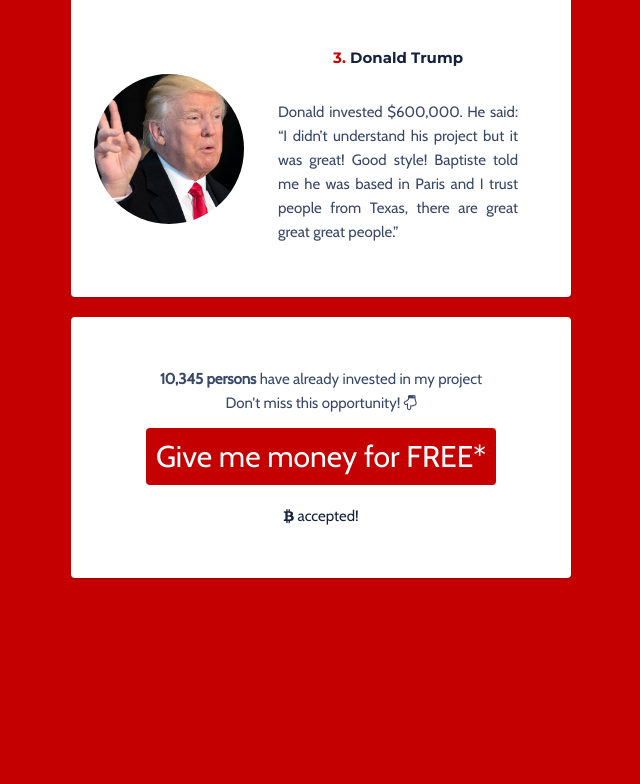
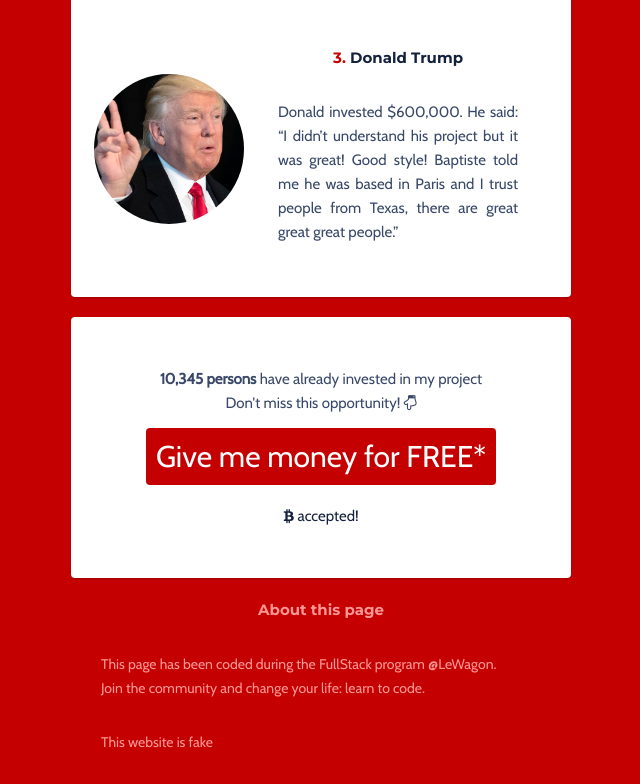
Before and after one commit to baphorn/profile, a plain HTML site: page index.html in a window 1280 px wide. Shown: the part 1322-2106 px from the top of the page, without its empty margins (319-959 px from the left). Before the commit the page ends 1930 px from the top, so only its background shows below. Drawn offline with nearby package versions, Linux system fonts and the light colour scheme.

Commit message:
Add ABOUT in the footer

```diff
--- a/index.html
+++ b/index.html
@@ -29,19 +29,19 @@
           <li>
             <a href="https://www.facebook.com/baptiste.horn" target="_blank">
               <i class="fa fa-facebook"></i>
-              <br>Facebook
+              <br><span>Facebook</span>
             </a>
           </li>
           <li>
             <a href="https://www.linkedin.com/in/baptiste-horn-953206a6/" target="_blank">
               <i class="fa fa-linkedin"></i>
-              <br>Linkedin
+              <br><span>Linkedin</span>
             </a>
           </li>
           <li>
             <a href="https://github.com/baphorn" target="_blank">
               <i class="fa fa-github"></i>
-              <br>Twitter
+              <br><span>Twitter</span>
             </a>
           </li>
         </ul>
@@ -100,6 +100,13 @@
           <i class="fa fa-btc" aria-hidden="true"></i> accepted!
         </p>
       </div>
+      <div class="footer text-center">
+        <h3 class="text-white">About this page</h3>
+        <p>This page has been coded during the <a href="https://www.lewagon.com/" class="text-white footer-link">FullStack program @LeWagon</a>.
+        <br>Join the community and change your life: learn to code. </p>
+        <p>This website is fake</p>
+      </div>
     </div>
+
   </body>
 </html>
--- a/style.css
+++ b/style.css
@@ -43,6 +43,10 @@ a{
 a:hover{
   color: #FB4848;
   text-decoration: none;
+  font-size: 35px
+}
+a:hover span{
+  display: none;
 }
 
 /* First simple components */
@@ -90,6 +94,29 @@ a:hover{
 .text-center {
   text-align: center;
 }
+.bellow-btn{
+  color: #14213D;
+}
+.text-white{
+  color: #FF9797
+}
+.footer {
+  color: #FF9797;
+  font-weight: lighter;
+  font-size: 14px;
+  text-align: center;
+}
+.footer-link {
+  font-weight: lighter;
+  font-size: 14px;
+  text-decoration: none;
+  color: #FF9797
+}
+.footer-link:hover{
+  font-weight: lighter;
+  color: white;
+  font-size: 14px;
+}
 
 /* Specific CSS rules */
 
@@ -99,12 +126,12 @@ a:hover{
   border: 3px solid #cccccc;
   margin: auto;
 }
-.bellow-btn{
-  color: #14213D;
-}
+
 #big-btn{
   font-size: 30px;
 }
+
+
 
 
 /*
```
